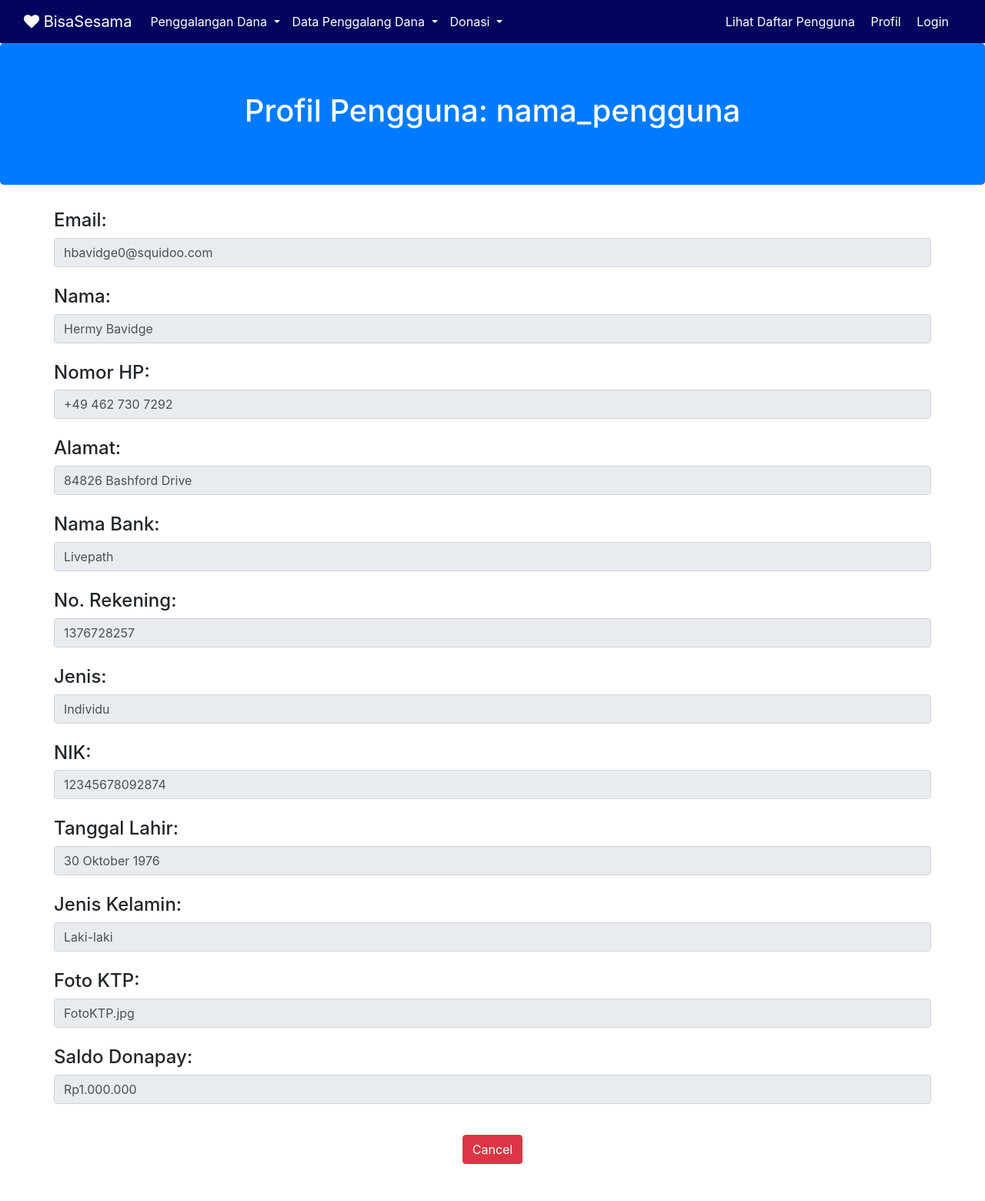
After one commit to finazaria/BisaSesama-App, a Django app: page /pengguna/profil_pengguna in a window 1280 px wide. The commit adds this page. Shown: the whole page at 77% size. Run offline with Django 3.2, Linux system fonts and the light colour scheme; some libraries are stand-ins or nearby versions.

Commit message:
RU Profil Pengguna

```diff
--- /dev/null
+++ b/pengguna/templates/profil_pengguna.html
@@ -0,0 +1,118 @@
+{% extends "base.html" %}
+{% load static %}
+
+{% block title %}PROFIL PENGGUNA{% endblock %}
+
+{% block content %}
+    <div class='bg-primary jumbotron justify-content-center text-white' align="center">
+        <h1>Profil Pengguna: nama_pengguna</h1>
+    </div>
+
+    <div class="container d-flex justify-content-center" align="center">
+        <form action="{% url '' %}" method="POST">
+            {% csrf_token %}
+
+            <div class="form-group row">
+
+                <h4>Email:</h4>
+                <div class="input-group mb-4">
+                    <input class="form-control" type="text" value="hbavidge0@squidoo.com" aria-label="Disabled input example" disabled readonly>
+                </div>
+
+                <h4>Nama:</h4>
+                <div class="input-group mb-4">
+                    <input class="form-control" type="text" value="Hermy Bavidge" aria-label="Disabled input example" disabled readonly>
+                </div>
+
+                <h4>Nomor HP:</h4>
+                <div class="input-group mb-4">
+                    <input class="form-control" type="text" value="+49 462 730 7292" aria-label="Disabled input example" disabled readonly>
+                </div>
+
+                <h4>Alamat:</h4>
+                <div class="input-group mb-4">
+                    <input class="form-control" type="text" value="84826 Bashford Drive" aria-label="Disabled input example" disabled readonly>
+                </div>
+
+                <h4>Nama Bank:</h4>
+                <div class="input-group mb-4">
+                    <input class="form-control" type="text" value="Livepath" aria-label="Disabled input example" disabled readonly>
+                </div>
+
+                <h4>No. Rekening:</h4>
+                <div class="input-group mb-4">
+                    <input class="form-control" type="text" value="1376728257" aria-label="Disabled input example" disabled readonly>
+                </div>
+
+                <!-- Individu atau Organisasi -->
+                <h4>Jenis:</h4>
+                <div class="input-group mb-4">
+                    <input class="form-control" type="text" value="Individu" aria-label="Disabled input example" disabled readonly>
+                </div>
+
+<!--                Jenis Organisasi
+
+                <h4>Nama Organisasi:</h4>
+                <div class="input-group mb-4">
+                    <input class="form-control" type="text" value="Schumm Inc" aria-label="Disabled input example" disabled readonly>
+                </div>
+
+                <h4>Nomor Akta Pendirian:</h4>
+                <div class="input-group mb-4">
+                    <input class="form-control" type="text" value="AK-3077" aria-label="Disabled input example" disabled readonly>
+                </div>
+
+                <h4>No. Telepon Organisasi:</h4>
+                <div class="input-group mb-4">
+                    <input class="form-control" type="text" value="+86 202 761 6982" aria-label="Disabled input example" disabled readonly>
+                </div>
+
+                <h4>Tahun Berdiri:</h4>
+                <div class="input-group mb-4">
+                    <input class="form-control" type="text" value="2006" aria-label="Disabled input example" disabled readonly>
+                </div>
+
+                <h4>Foto Akta Pendirian:</h4>
+                <div class="input-group mb-4">
+                    <input class="form-control" type="text" value="Akta.jpg" aria-label="Disabled input example" disabled readonly>
+                </div>
+
+            -->
+
+<!--                Jenis Individu -->
+
+            <h4>NIK:</h4>
+            <div class="input-group mb-4">
+                <input class="form-control" type="text" value="12345678092874" aria-label="Disabled input example" disabled readonly>
+            </div>
+
+            <h4>Tanggal Lahir:</h4>
+            <div class="input-group mb-4">
+                <input class="form-control" type="text" value="30 Oktober 1976" aria-label="Disabled input example" disabled readonly>
+            </div>
+
+            <h4>Jenis Kelamin:</h4>
+            <div class="input-group mb-4">
+                <input class="form-control" type="text" value="Laki-laki" aria-label="Disabled input example" disabled readonly>
+            </div>
+
+            <h4>Foto KTP:</h4>
+            <div class="input-group mb-4">
+                <input class="form-control" type="text" value="FotoKTP.jpg" aria-label="Disabled input example" disabled readonly>
+            </div>
+
+<!--        Semua Jenis -->
+
+            <h4>Saldo Donapay:</h4>
+            <div class="input-group mb-4">
+                <input class="form-control" type="text" value="Rp1.000.000" aria-label="Disabled input example" disabled readonly>
+            </div>
+
+            </div>
+
+            <input class="btn btn-danger mb-5" type="submit" value="Cancel">
+            <br>
+        </form>
+
+    </div>
+{% endblock %}
--- a/pengguna/urls.py
+++ b/pengguna/urls.py
@@ -8,5 +8,12 @@ urlpatterns = [
     path("penggalang_dana", form_pd, name="penggalang_dana"),
     path("penggalang_dana/individu", form_pd_individu, name="pd_individu"),
     path("penggalang_dana/organisasi", form_pd_organisasi, name="pd_organisasi"),
+    path("profil_pengguna", profil_pengguna, name="profil-pengguna"),
+    path("daftar-pengguna-admin", read_daftar_pengguna_admin, name="daftar-pengguna-admin"),
+    path("daftar-pengguna-admin-afterverif", read_daftar_pengguna_admin_afterverif, name="daftar-pengguna-admin-afterverif"),
+    path("profil-pengguna-individu-adminview", profil_pengguna_individu_adminview, name="profil-pengguna-individu-adminview"),
+    path("profil-pengguna-organisasi-adminview", profil_pengguna_organisasi_adminview, name="profil-pengguna-organisasi-adminview"),
+
+
 
 ]
--- a/pengguna/views.py
+++ b/pengguna/views.py
@@ -11,3 +11,19 @@ def form_pd_individu(request):
 
 def form_pd_organisasi(request):
     return render(request, 'form_pd_organisasi.html')
+
+def profil_pengguna(request):
+    return render(request, 'profil_pengguna.html')
+
+# Admin only page. Pengguna cannot access
+def read_daftar_pengguna_admin(request):
+    return render(request, 'read_daftar_pengguna_admin.html')
+
+def read_daftar_pengguna_admin_afterverif(request):
+    return render(request, 'read_daftar_pengguna_admin_afterverif.html')
+
+def profil_pengguna_individu_adminview(request):
+    return render(request, 'profil_pengguna_individu_adminview.html')
+
+def profil_pengguna_organisasi_adminview(request):
+    return render(request, 'profil_pengguna_organisasi_adminview.html')
--- a/templates/navbar.html
+++ b/templates/navbar.html
@@ -48,7 +48,15 @@
 
         </ul>
         </div>
-        <a class="navbar-brand text-white" href="{% url 'login:login' %}">
+        <a style="font-size: medium;" class="navbar-brand text-white" href="{% url 'pengguna:daftar-pengguna-admin' %}">
+            <i class="d-inline-block align-center fa text-white"></i>
+            Lihat Daftar Pengguna
+        </a>
+        <a style="font-size: medium;" class="navbar-brand text-white" href="{% url 'pengguna:profil-pengguna' %}">
+            <i class="d-inline-block align-center fa text-white"></i>
+            Profil
+        </a>
+        <a style="font-size: medium;" class="navbar-brand text-white" href="{% url 'login:login' %}">
             <i class="d-inline-block align-center fa text-white"></i>
             Login
         </a>
```
Also changed, not shown: pengguna/templates/profil_pengguna_individu_adminview.html (added, +111 -0 lines), pengguna/templates/profil_pengguna_organisasi_adminview.html (added, +111 -0 lines), pengguna/templates/read_daftar_pengguna_admin.html (added, +64 -0 lines), pengguna/templates/read_daftar_pengguna_admin_afterverif.html (added, +64 -0 lines).
